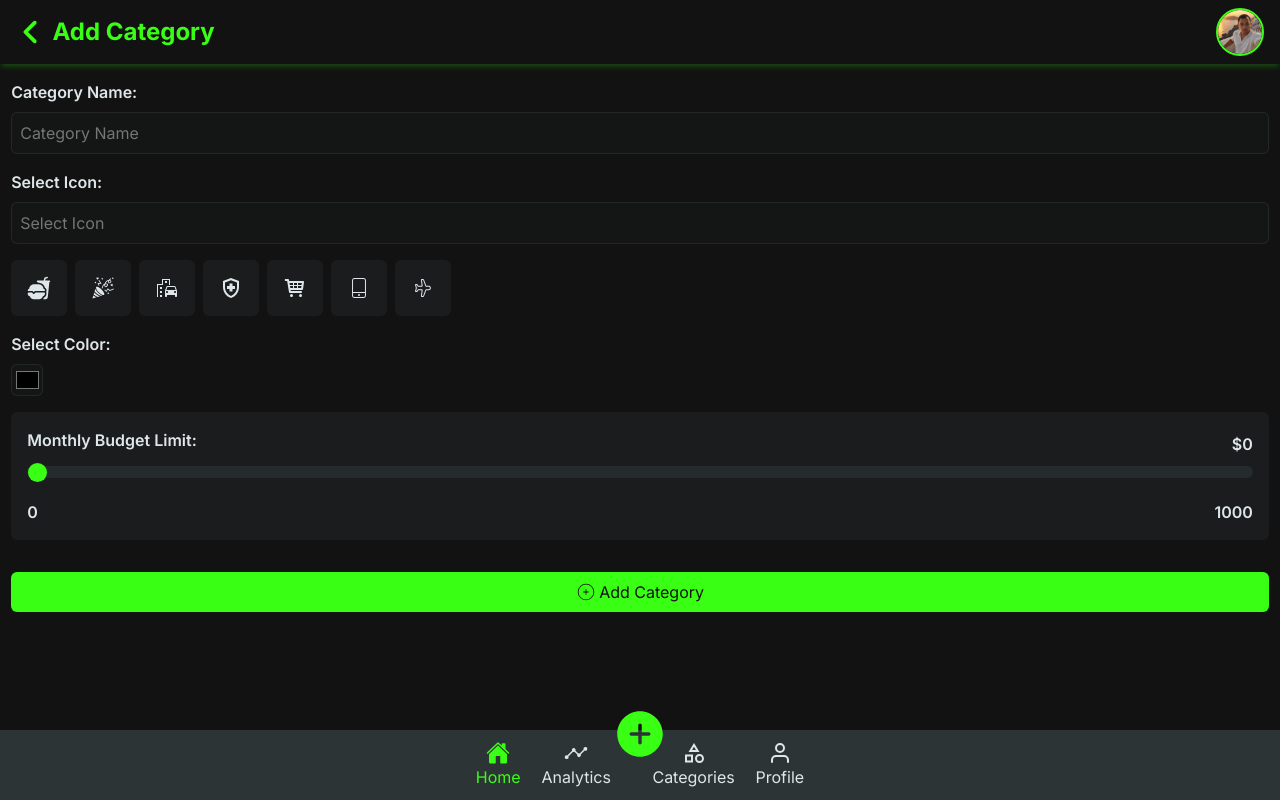
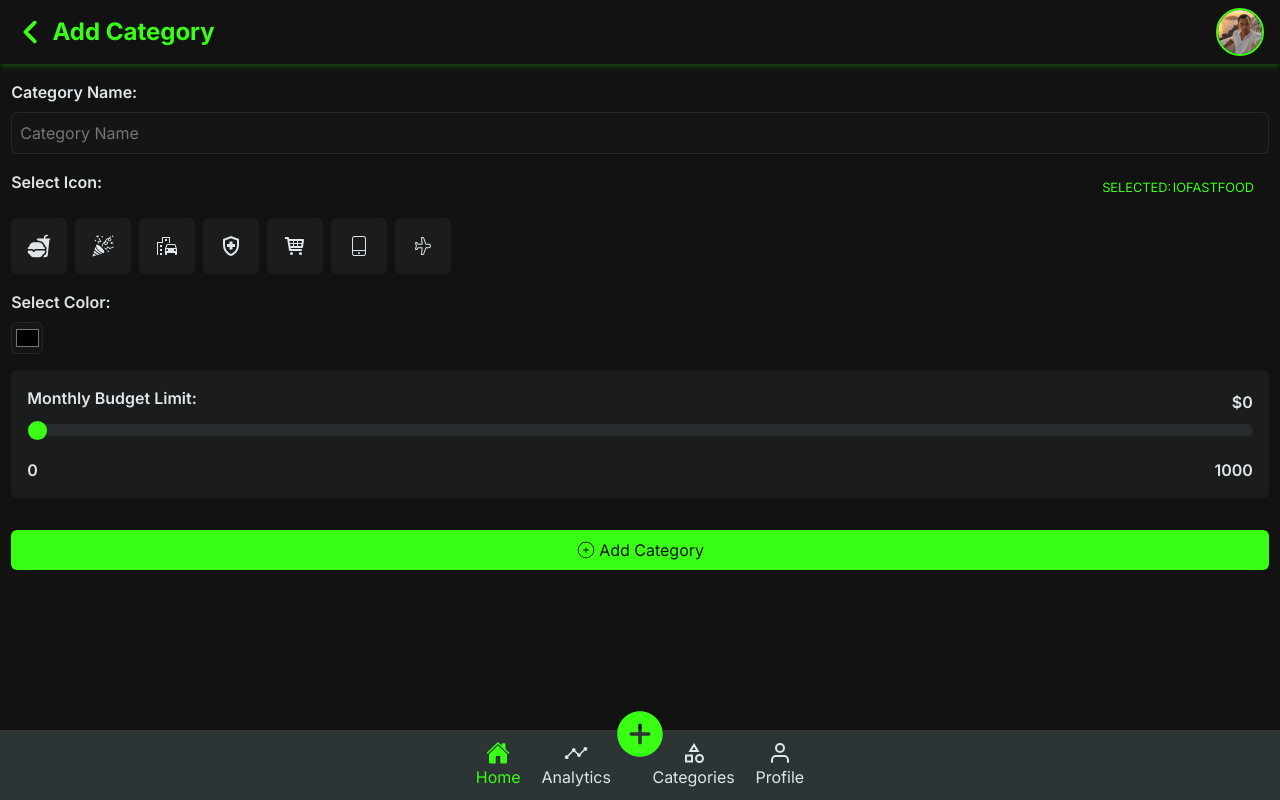
Before and after one commit to Andriamahay11master/SpendWise, a React (Vite) app: page /addCategory in a window 1280 px wide. Built offline with nearby package versions, Linux system fonts and the light colour scheme.

Commit message:
custom selected item color

```diff
--- a/src/components/Category/CategoryForm.tsx
+++ b/src/components/Category/CategoryForm.tsx
@@ -10,6 +10,7 @@ import { CiPlane } from "react-icons/ci";
 
 const CategoryForm = () => {
   const [valueRange, setValueRange] = React.useState(0);
+  const [icon, setIcon] = React.useState("IoFastFood");
   const handleRangeChange = (event: React.ChangeEvent<HTMLInputElement>) => {
     const newValue = parseInt(event.target.value);
     setValueRange(newValue);
@@ -41,6 +42,13 @@ const CategoryForm = () => {
       icon: <CiPlane />,
     },
   ];
+
+  const selectIcon = () => {
+    const inputElement = document.getElementById(
+      "selectIcon",
+    ) as HTMLInputElement;
+    inputElement.value = "";
+  };
   return (
     <div className="main-block">
       <form>
@@ -48,12 +56,17 @@ const CategoryForm = () => {
           <label htmlFor="categoryName">Category Name:</label>
           <input id="categoryName" type="text" placeholder="Category Name" />
         </div>
-        <div className="form-group">
-          <label htmlFor="selectIcon">Select Icon:</label>
-          <input id="selectIcon" type="text" placeholder="Select Icon" />
+        <div className="form-group form-icon">
+          <div className="form-group-top">
+            <label htmlFor="selectIcon">Select Icon:</label>
+            <div className="form-icon-value">
+              <span>selected:</span>
+              <input id="selectIcon" type="text" value={icon} readOnly />
+            </div>
+          </div>
           <div className="list-icon">
             {dataIcon.map((item, index) => (
-              <div className="icon-item" key={index}>
+              <div className="icon-item" key={index} onClick={selectIcon}>
                 {item.icon}
               </div>
             ))}
--- a/src/styles/common/_form.scss
+++ b/src/styles/common/_form.scss
@@ -84,6 +84,25 @@ label {
       @include text-light-grey;
     }
   }
+  &.form-icon {
+    .form-icon-value {
+      span {
+        font-size: 0.8rem;
+        color: $primary;
+        text-transform: uppercase;
+        margin-right: 0.1rem;
+      }
+    }
+    input {
+      background: transparent;
+      border: none;
+      max-width: 6rem;
+      padding: 0;
+      color: $primary;
+      font-size: 0.8rem;
+      text-transform: uppercase;
+    }
+  }
 }
 
 .range-intervalle-value {
```
